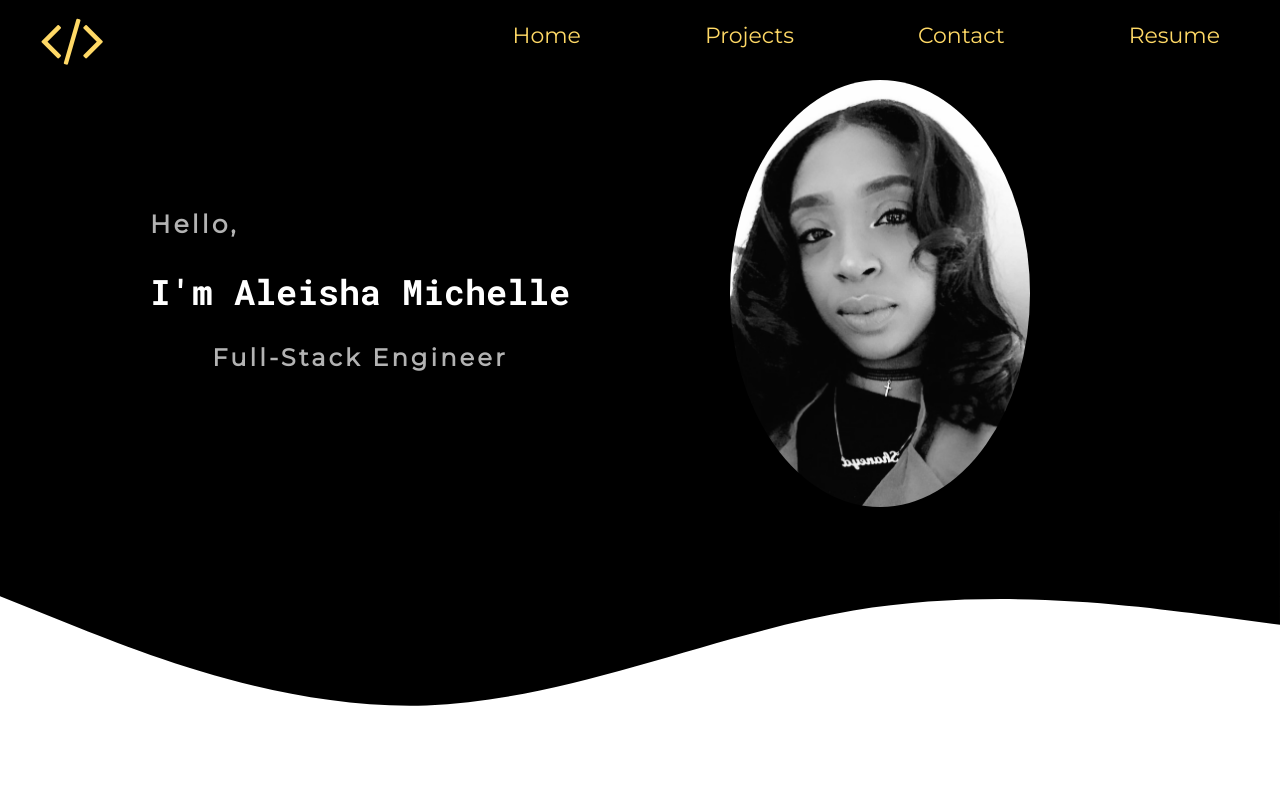
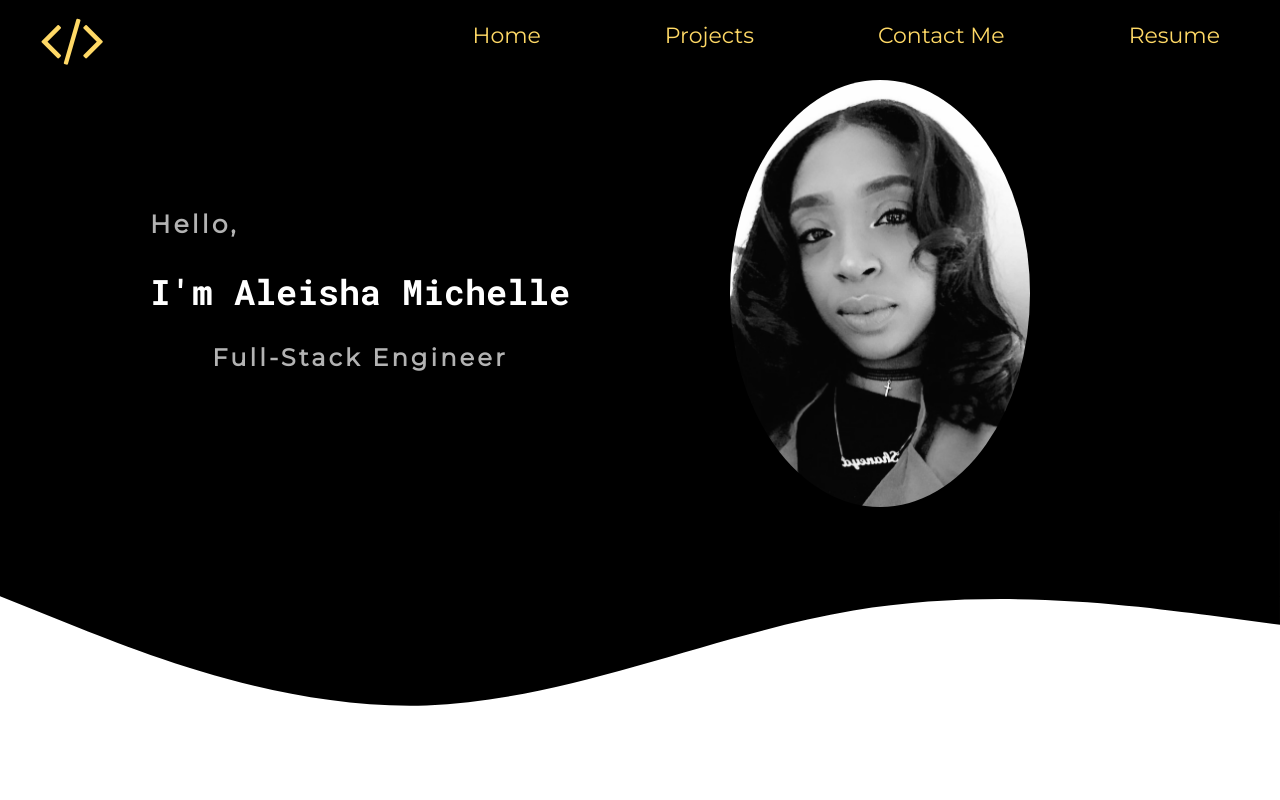
Before and after one commit to AmpCoding/Current-Portfolio, a plain HTML site: page index.html in a window 1280 px wide. Shown: the top 800 px of the page. Drawn offline with Linux system fonts and the light colour scheme.

Commit message:
Update index.html
Updated language of the contact area

```diff
--- a/index.html
+++ b/index.html
@@ -19,7 +19,7 @@
         <nav>
             <a href="./index.html">Home</a>
             <a href="./projects.html">Projects</a>
-            <a href="./contact.html">Contact</a>
+            <a href="./contact.html">Contact Me</a>
             <a href="file:///Users/aleishapeterson/Downloads/junior-web-developer-resume-example.pdf" target="_blank">Resume</a>
         </nav>
     </header>
```
